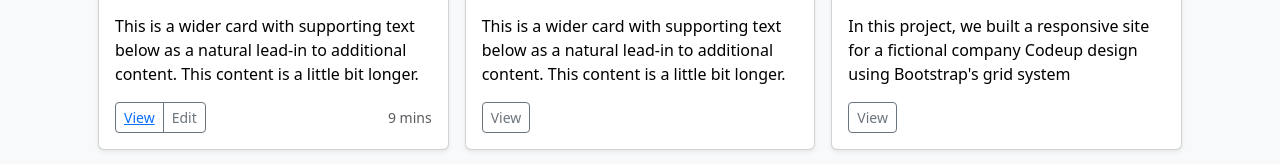
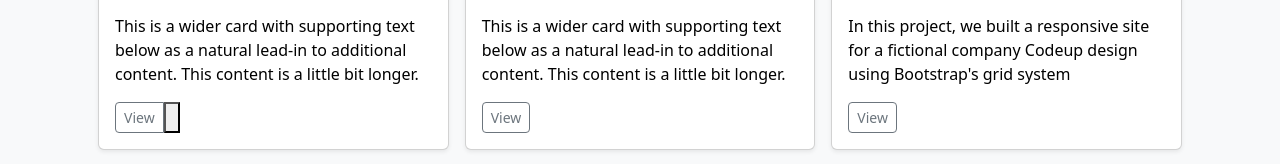
Before and after one commit to kuwanbarnes/kuwanbarnes.github.io, a plain HTML site: page index1.html in a window 1280 px wide. Shown: the part 1246-1410 px from the top of the page. Drawn offline with nearby package versions, Linux system fonts and the light colour scheme; grey boxes are pictures that could not be loaded.

Commit message:
edit card5

```diff
--- a/index1.html
+++ b/index1.html
@@ -121,11 +121,10 @@
               <p class="card-text">This is a wider card with supporting text below as a natural lead-in to additional content. This content is a little bit longer.</p>
               <div class="d-flex justify-content-between align-items-center">
                 <div class="btn-group">
-                  <button type="button" class="btn btn-sm btn-outline-secondary"  ><a href="http://codeup-web-exercises/weather_map.html?_ijt=4etqen6spu04q9jmsgot57udt3#3/29.43/-98.49"> View</a></button>
+                  <button type="button" onclick="window.location.href"class="btn btn-sm btn-outline-secondary"  >View<button>
 <!--add click listener to button-->
-                  <button type="button" class="btn btn-sm btn-outline-secondary">Edit</button>
                 </div>
-                <small class="text-muted">9 mins</small>
+
               </div>
             </div>
           </div>
```
